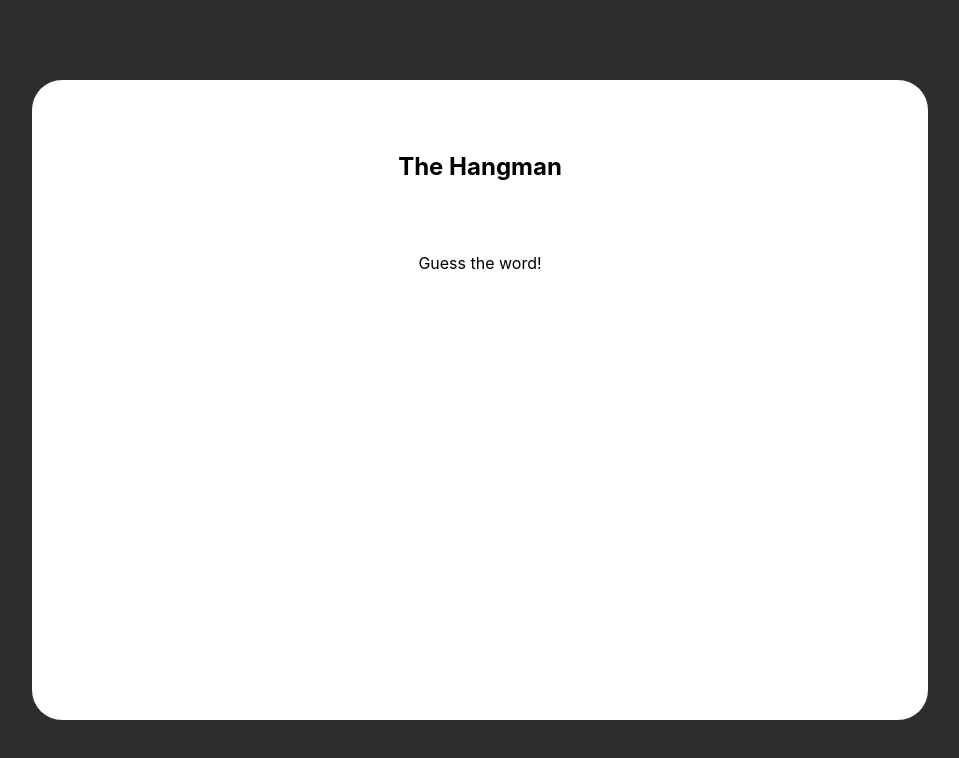
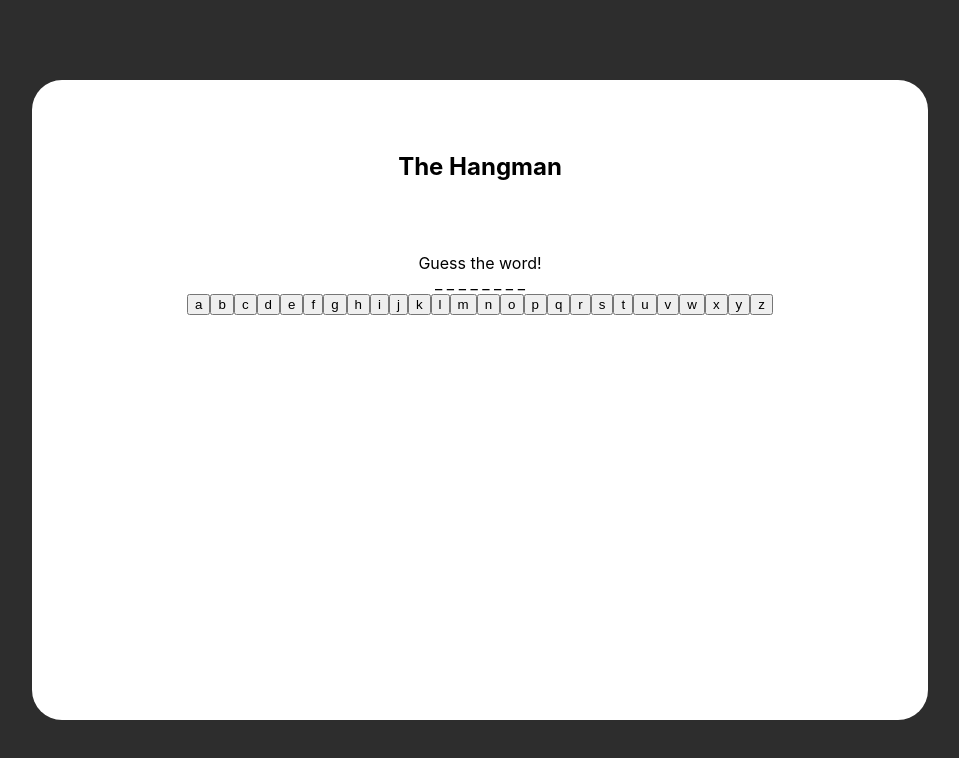
Before and after one commit to Xenonyy/Hangman, a React (Create React App) app: page / in a window 1280 px wide. Shown: the top 758 px of the page, without its empty margins (160-1119 px from the left). Built offline with nearby package versions, Linux system fonts and the light colour scheme.

Commit message:
Generated virtual keyboard.

```diff
--- a/src/components/Hangman/Hangman.jsx
+++ b/src/components/Hangman/Hangman.jsx
@@ -14,20 +14,31 @@ export default class Hangman extends React.Component {
             guess: new Set([])
         }
     }
+    // Reveal the character if it was guessed correctly.
     guessedLetter = () => {
-        this.state.answer.split("")
-        .map(letter =>
-            this.state.guess.has(letter) ? letter : " _ "
-        );
+        return this.state.answer.split("")
+            .map(letter =>
+                this.state.guess.has(letter) ? letter : " _ "
+            );
+    }
+    // Create a button for each letter of the English alphabet. Disable buttons which have had been clicked.
+    generateKeyboard = () => {
+        let alphabet = [...Array(26).keys()].map(i => String.fromCharCode(i + 97));
+        console.log(alphabet);
+        return alphabet.map(letter =>
+            <button key={letter} value={letter}>{letter}</button>
+        )
     }
     render() {
         const gameOver = this.state.mistakes >= this.props.maxMistakes;
+        let keyboard = this.generateKeyboard();
         return(
             <div id="wrapper">
                 <article id="hangman-container">
                     <h1 id="hangman-title">The Hangman</h1>
                     <p>Guess the word!</p>
                     <p>{gameOver ? `Correct word: ${this.state.answer}` : this.guessedLetter()}</p>
+                    <p>{keyboard}</p>
                     {/* <p>{this.state.answer}</p> */}
                 </article>
             </div>
```
